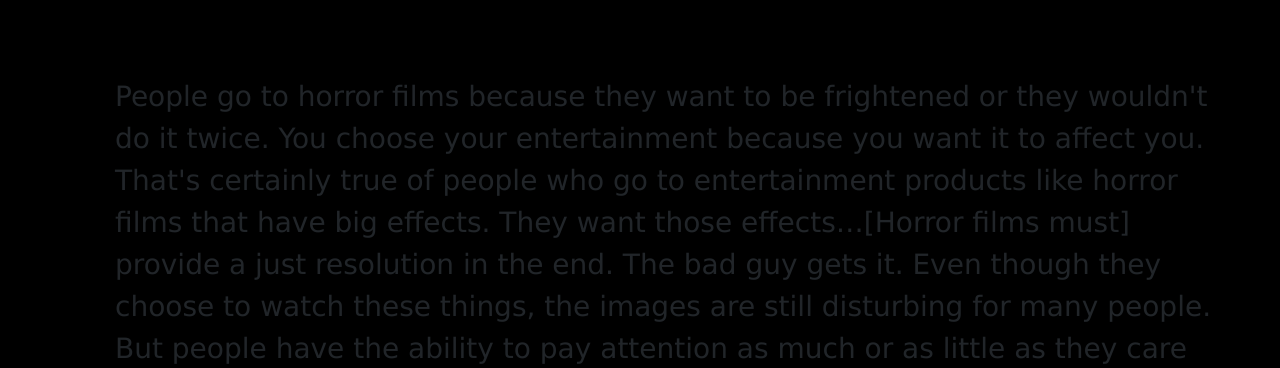
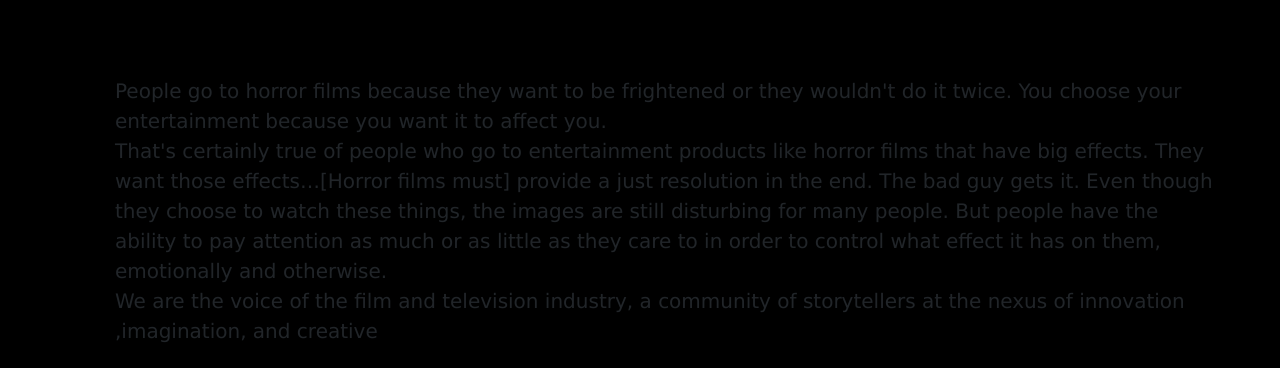
Before and after one commit to dhaarmaa/hackathon-terror, a plain HTML site: page index.html in a window 1280 px wide. Both pictures are taken after a click on the link "ABOUT". Shown: the part 412-780 px from the top of the page. Drawn offline with nearby package versions, Linux system fonts and the light colour scheme; no server answers.

Commit message:
cambios en letra de about

```diff
--- a/main.js
+++ b/main.js
@@ -318,10 +318,10 @@
 document.getElementById('hi').addEventListener('click', (e)=>{
 
    document.getElementById('about').innerHTML=
-   "People go to horror films because they want to be frightened or they wouldn't do it twice. You choose your entertainment because you want it to affect you."+
+   "<p>People go to horror films because they want to be frightened or they wouldn't do it twice. You choose your entertainment because you want it to affect you."+
    "<br>That's certainly true of people who go to entertainment products like horror films that have big effects. They want those effects…[Horror films must] provide a just resolution in the end. The bad guy gets it. Even though they choose to watch these things, the images are still disturbing for many people. But people have the ability to pay attention as much or as little as they care to in order to control what effect it has on them, emotionally and otherwise."+
-   "<br>We are the voice of the film and television industry, a community of storytellers at the nexus of innovation ,imagination, and creative"
-   document.getElementById("slider").style.display="none";
+   "<br>We are the voice of the film and television industry, a community of storytellers at the nexus of innovation ,imagination, and creative</p>"
+
 })
 
 const clean = () =>{
--- a/style.css
+++ b/style.css
@@ -1,6 +1,10 @@
 
 body{
 	background-color: black;
+}
+/*about*/
+#about p{
+    font-size: 20px;
 }
 /*navbar*/
 .navbar-toggler{
```
